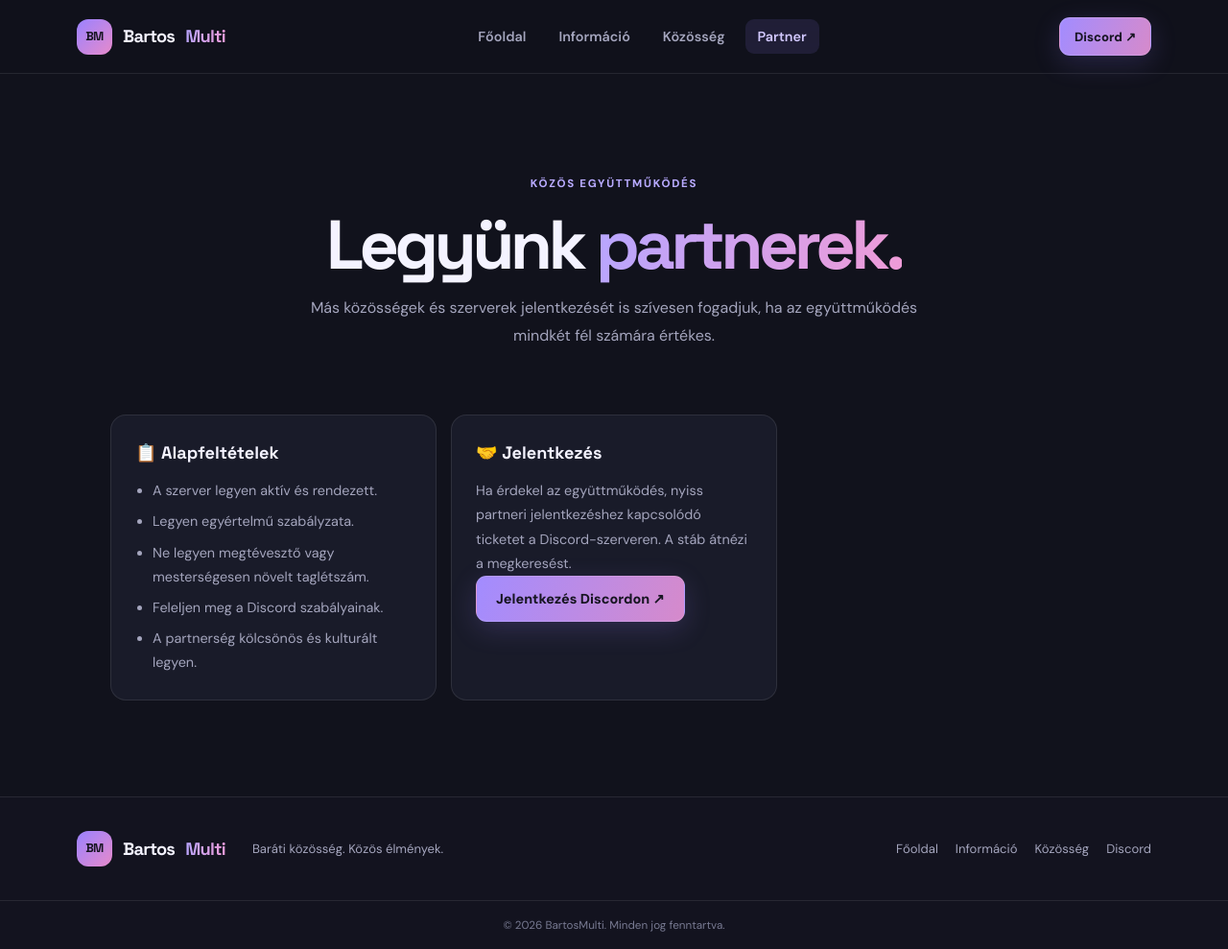
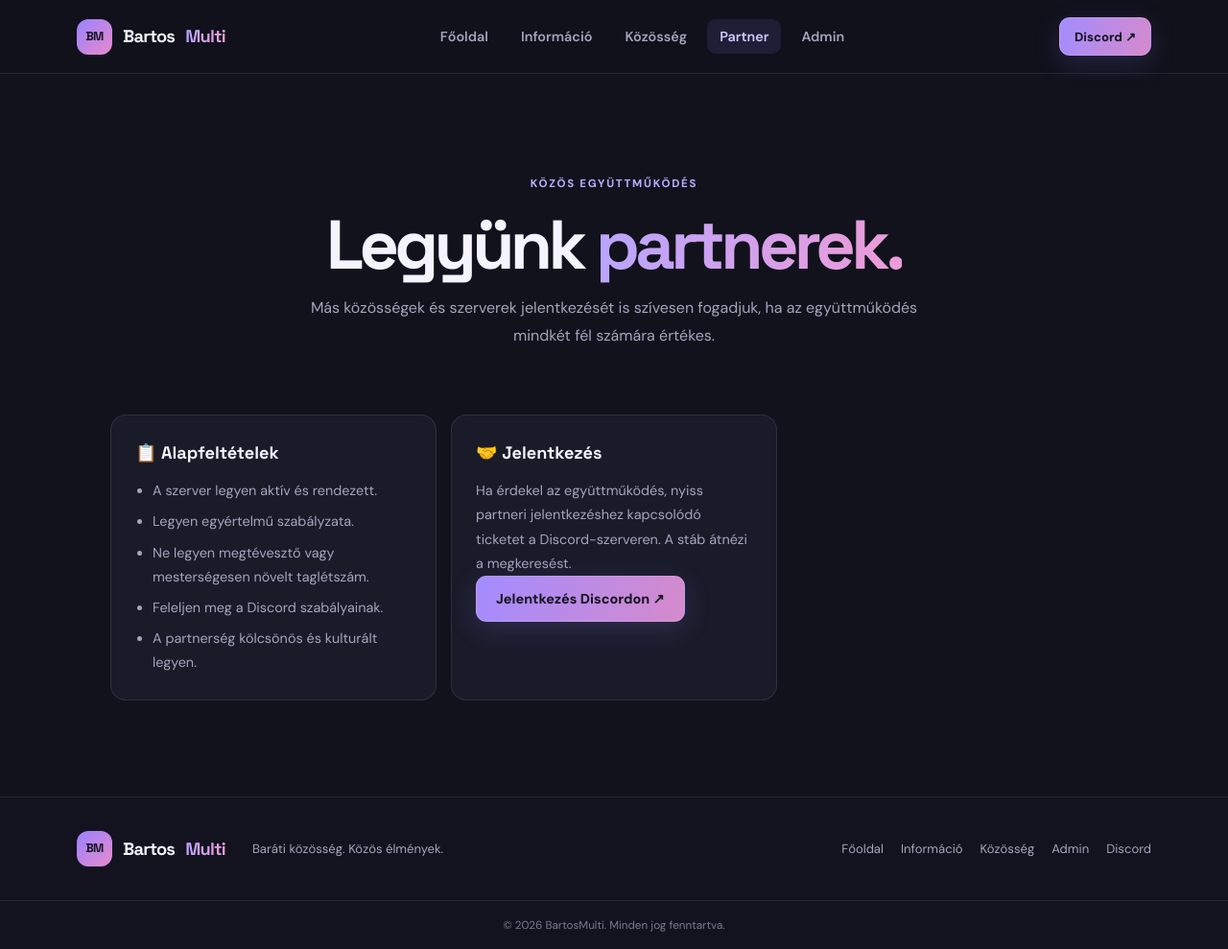
Before and after one commit to martin88nagy-ui/Discord, a plain HTML site: page partner.html in a window 1280 px wide. Shown: the whole page at 96% size. Drawn offline with Linux system fonts and the light colour scheme.

Commit message:
Add Admin link to public navigation

```diff
--- a/partner.html
+++ b/partner.html
@@ -1,6 +1,6 @@
 <!DOCTYPE html>
 <html lang="hu"><head><meta charset="UTF-8"><meta name="viewport" content="width=device-width, initial-scale=1"><meta name="theme-color" content="#171827"><title>Partner – BartosMulti</title><link rel="icon" href="favicon.svg" type="image/svg+xml"><link rel="stylesheet" href="style.css"></head>
-<body><header class="site-header"><nav class="navbar"><a class="logo" href="index.html"><span class="logo-mark">BM</span>Bartos<span class="accent">Multi</span></a><ul class="nav-links"><li><a href="index.html">Főoldal</a></li><li><a href="info.html">Információ</a></li><li><a href="community.html">Közösség</a></li><li><a class="active" href="partner.html">Partner</a></li></ul><a class="button button-small" href="https://discord.gg/Ucswm9WDUp" target="_blank" rel="noopener noreferrer">Discord ↗</a></nav></header>
+<body><header class="site-header"><nav class="navbar"><a class="logo" href="index.html"><span class="logo-mark">BM</span>Bartos<span class="accent">Multi</span></a><ul class="nav-links"><li><a href="index.html">Főoldal</a></li><li><a href="info.html">Információ</a></li><li><a href="community.html">Közösség</a></li><li><a class="active" href="partner.html">Partner</a></li><li><a href="admin/">Admin</a></li></ul><a class="button button-small" href="https://discord.gg/Ucswm9WDUp" target="_blank" rel="noopener noreferrer">Discord ↗</a></nav></header>
 <main><section class="page-hero"><span class="eyebrow">KÖZÖS EGYÜTTMŰKÖDÉS</span><h1>Legyünk <span class="gradient-text">partnerek.</span></h1><p>Más közösségek és szerverek jelentkezését is szívesen fogadjuk, ha az együttműködés mindkét fél számára értékes.</p></section>
 <section class="cards"><article class="info-card"><h2>📋 Alapfeltételek</h2><ul><li>A szerver legyen aktív és rendezett.</li><li>Legyen egyértelmű szabályzata.</li><li>Ne legyen megtévesztő vagy mesterségesen növelt taglétszám.</li><li>Feleljen meg a Discord szabályainak.</li><li>A partnerség kölcsönös és kulturált legyen.</li></ul></article><article class="info-card"><h2>🤝 Jelentkezés</h2><p>Ha érdekel az együttműködés, nyiss partneri jelentkezéshez kapcsolódó ticketet a Discord-szerveren. A stáb átnézi a megkeresést.</p><a class="button" href="https://discord.gg/Ucswm9WDUp" target="_blank" rel="noopener noreferrer">Jelentkezés Discordon ↗</a></article></section></main>
-<footer class="footer"><div class="footer-inner"><a class="logo" href="index.html"><span class="logo-mark">BM</span>Bartos<span class="accent">Multi</span></a><p>Baráti közösség. Közös élmények.</p><div class="footer-links"><a href="index.html">Főoldal</a><a href="info.html">Információ</a><a href="community.html">Közösség</a><a href="https://discord.gg/Ucswm9WDUp">Discord</a></div></div><div class="footer-bottom">© 2026 BartosMulti. Minden jog fenntartva.</div></footer></body></html>
+<footer class="footer"><div class="footer-inner"><a class="logo" href="index.html"><span class="logo-mark">BM</span>Bartos<span class="accent">Multi</span></a><p>Baráti közösség. Közös élmények.</p><div class="footer-links"><a href="index.html">Főoldal</a><a href="info.html">Információ</a><a href="community.html">Közösség</a><a href="admin/">Admin</a><a href="https://discord.gg/Ucswm9WDUp">Discord</a></div></div><div class="footer-bottom">© 2026 BartosMulti. Minden jog fenntartva.</div></footer></body></html>
```
